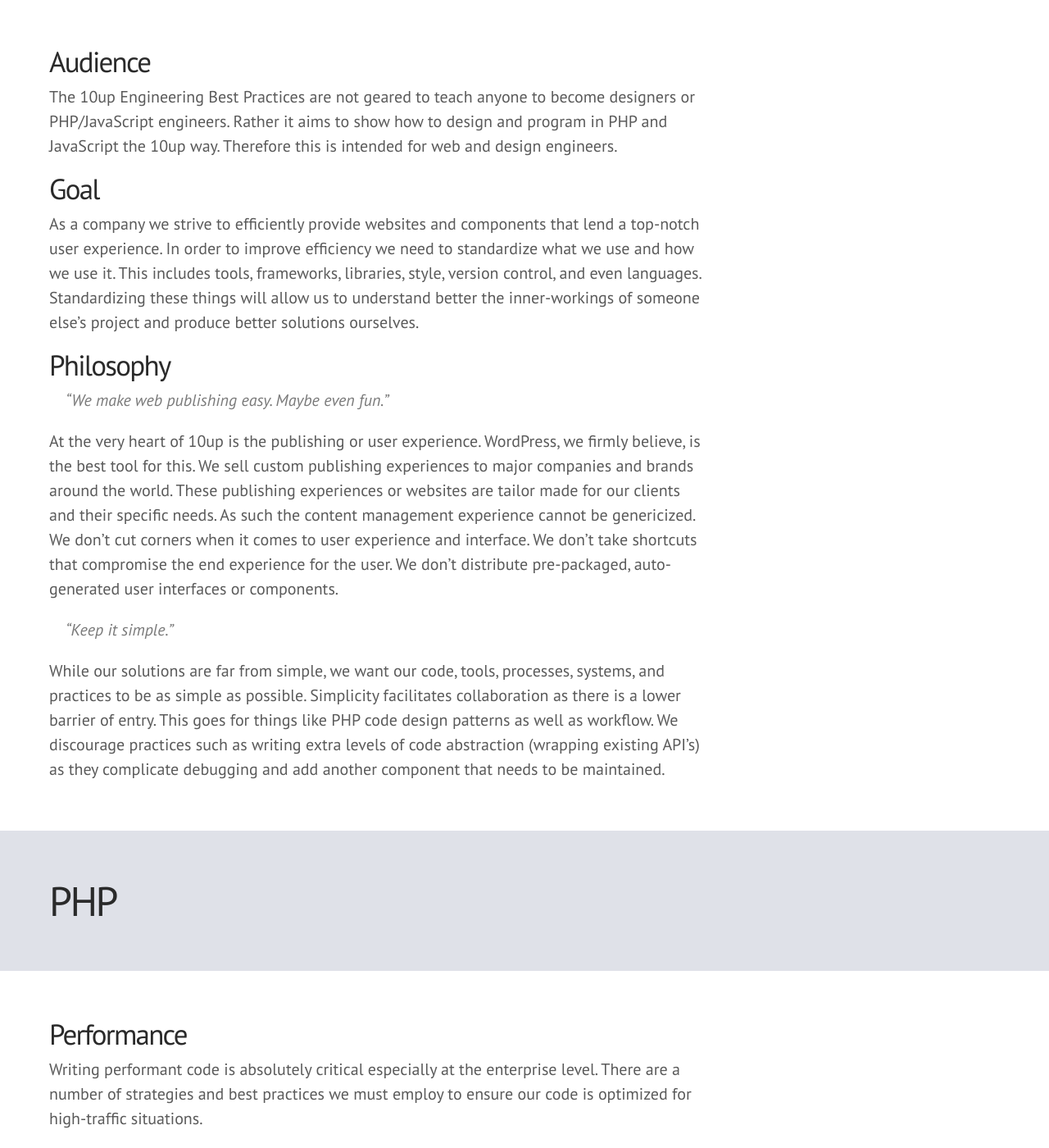
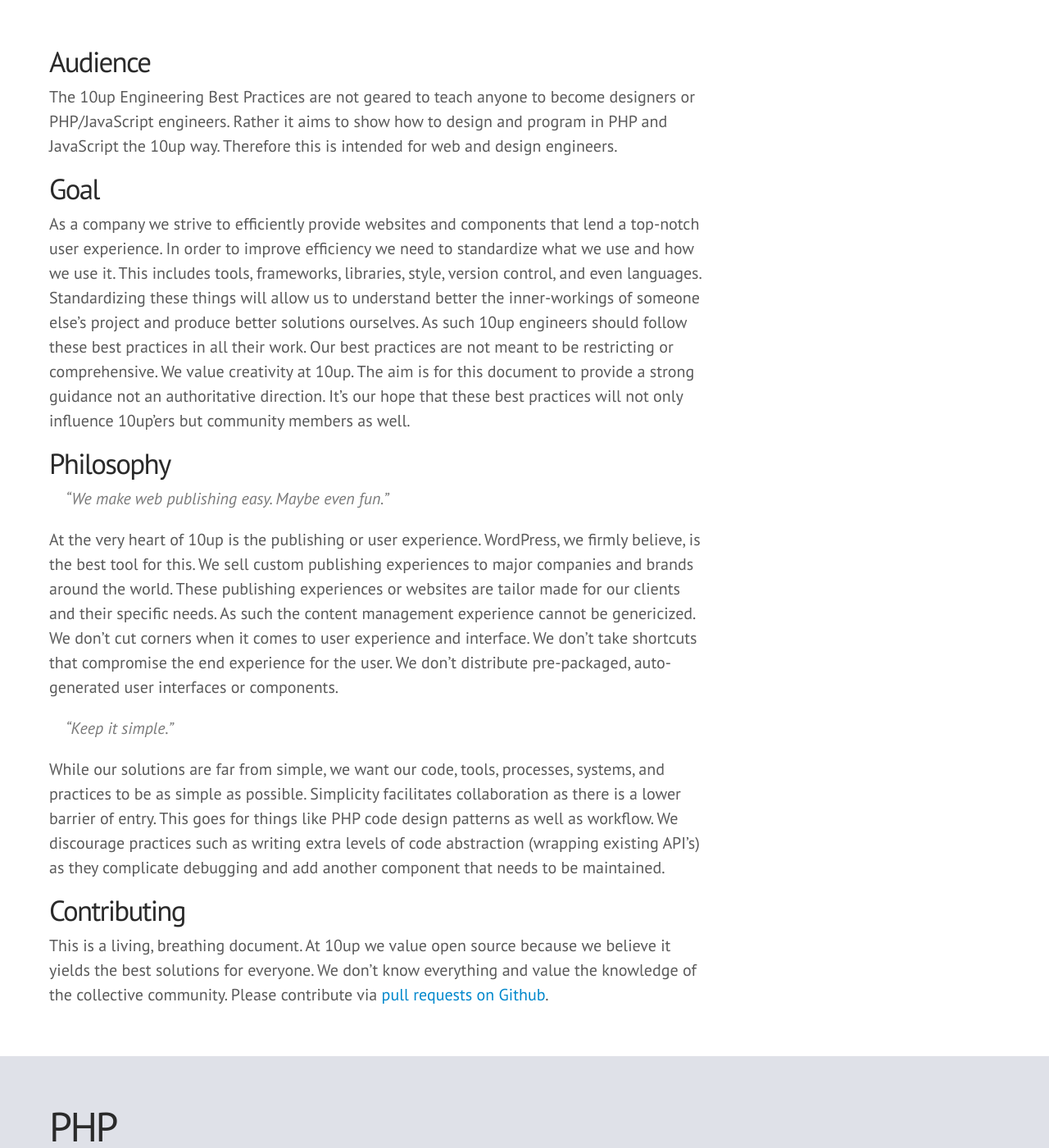
Before and after one commit to 10up/Engineering-Best-Practices, a Jekyll site: the page built from index.html, in a window 1280 px wide and 1400 px high, scrolled down 1033 px. Shown: the whole window at 82% size. Built offline with Jekyll 4.4.1, drawn with Linux system fonts in a browser that asks for light colours; some web fonts are replaced; Markdown is read by kramdown in place of the engine named in the settings; comment, search, counter and statistics services are not loaded.

Commit message:
Refine goals and start contributing

```diff
--- a/_includes/markdown/Introduction.md
+++ b/_includes/markdown/Introduction.md
@@ -4,7 +4,7 @@
 
 ### Goal
 
-As a company we strive to efficiently provide websites and components that lend a top-notch user experience. In order to improve efficiency we need to standardize what we use and how we use it. This includes tools, frameworks, libraries, style, version control, and even languages. Standardizing these things will allow us to understand better the inner-workings of someone else’s project and produce better solutions ourselves.
+As a company we strive to efficiently provide websites and components that lend a top-notch user experience. In order to improve efficiency we need to standardize what we use and how we use it. This includes tools, frameworks, libraries, style, version control, and even languages. Standardizing these things will allow us to understand better the inner-workings of someone else’s project and produce better solutions ourselves. As such 10up engineers should follow these best practices in all their work. Our best practices are not meant to be restricting or comprehensive. We value creativity at 10up. The aim is for this document to provide a strong guidance not an authoritative direction. It's our hope that these best practices will not only influence 10up'ers but community members as well.
 
 ### Philosophy
 
@@ -15,3 +15,7 @@
 > "Keep it simple."
 
 While our solutions are far from simple, we want our code, tools, processes, systems, and practices to be as simple as possible. Simplicity facilitates collaboration as there is a lower barrier of entry. This goes for things like PHP code design patterns as well as workflow. We discourage practices such as writing extra levels of code abstraction (wrapping existing API's) as they complicate debugging and add another component that needs to be maintained.
+
+### Contributing
+
+This is a living, breathing document. At 10up we value open source because we believe it yields the best solutions for everyone. We don't know everything and value the knowledge of the collective community. Please contribute via [pull requests on Github](https://github.com/10up/Engineering-Best-Practices).
```
